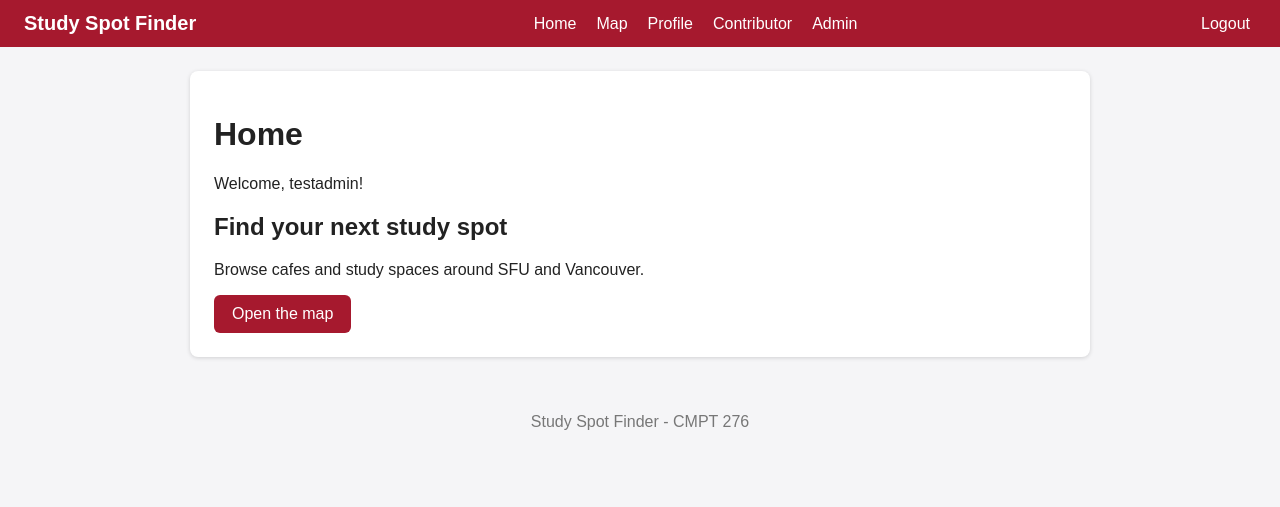
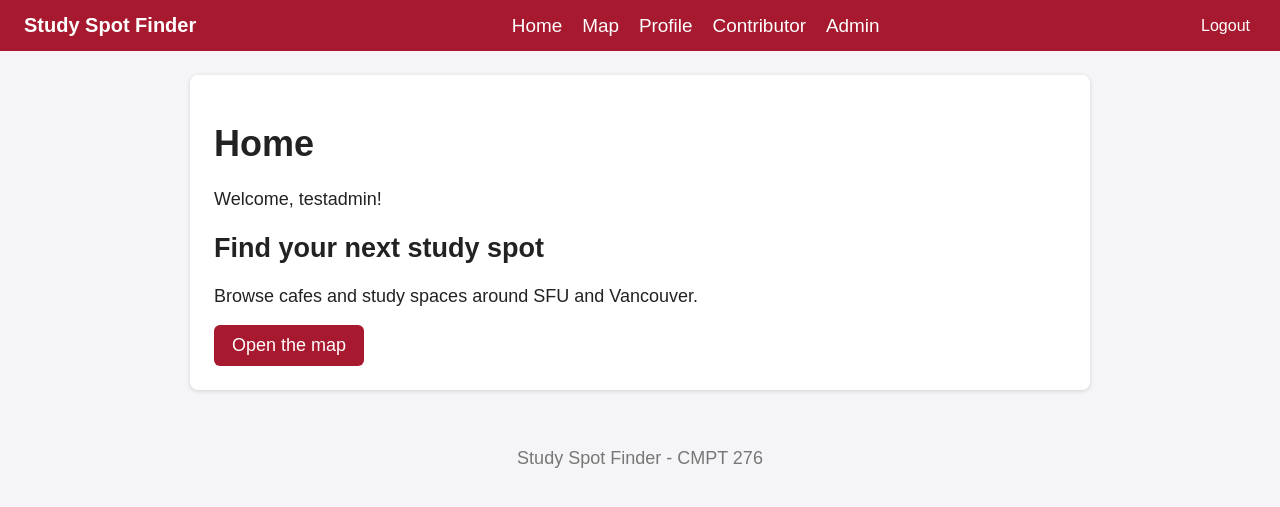
Before and after one commit to florencefilippi/study-spot-finder, a Spring Boot app: page /home in a window 1280 px wide. Shown: the top 507 px of the page. Run offline with Spring Boot 4, Linux system fonts and the light colour scheme; a user stored in the database is signed in; some of the project's set-up classes (security, data sources, template engines, error pages and the like) are left out, and stand-ins take their place; some libraries are stand-ins or nearby versions.

Commit message:
Increase base font size and navbar size

```diff
--- a/src/main/resources/static/css/style.css
+++ b/src/main/resources/static/css/style.css
@@ -101,3 +101,13 @@ button.btn { border: none; cursor: pointer; font-size: 16px; margin-top: 16px; }
 /* Messages */
 .error { color: #a6192e; }
 .success { color: #2e7d32; }
+
+/* Larger base text size for the whole site */
+html { font-size: 18px; }
+body { font-size: 1rem; }
+
+button, input, select, textarea { font-size: 1rem; }
+
+/* Navbar */
+.navbar { padding: 14px 24px; }
+.navbar a { font-size: 1.05rem; }
```
